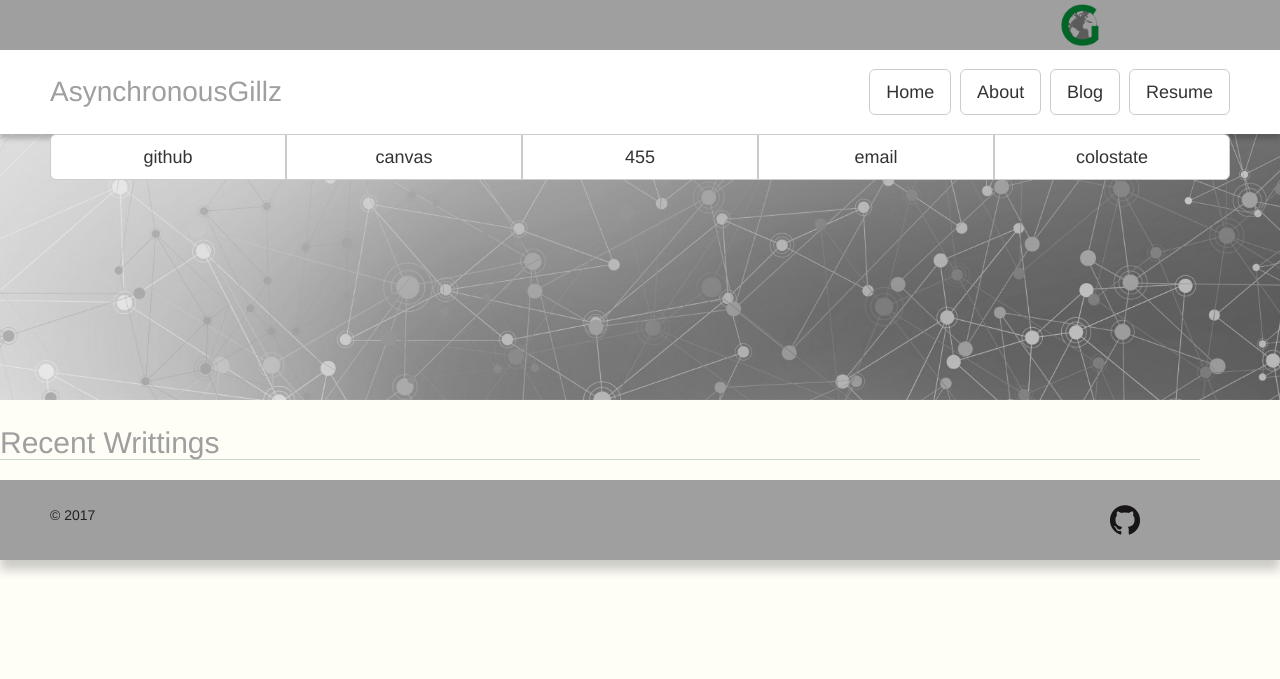
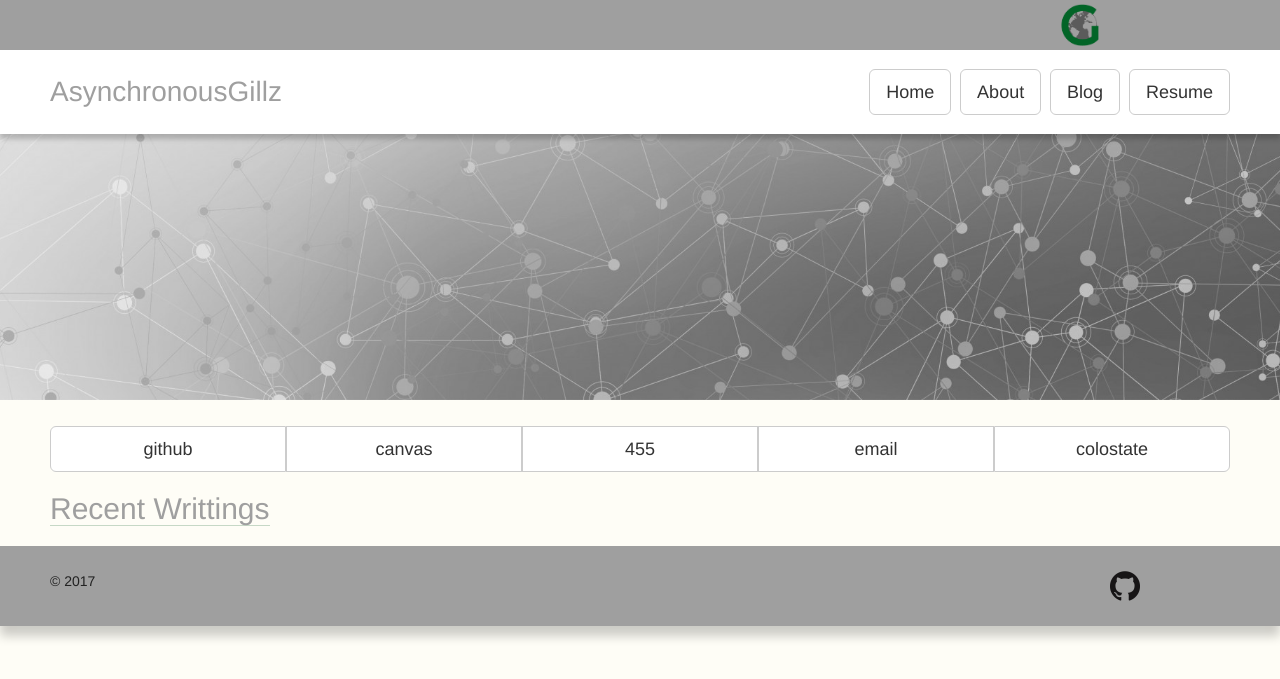
Before and after one commit to GerhardOfRivia/GerhardOfRivia.github.io, a Jekyll site: the page built from index.md, in a window 1280 px wide. Shown: the top 679 px of the page. Built offline with Jekyll 4.4.1, drawn with Linux system fonts in a browser that asks for light colours; nearby versions of some CDN libraries.

Commit message:
Move nav-bottom out of header

```diff
--- a/_includes/nav.html
+++ b/_includes/nav.html
@@ -29,6 +29,7 @@
 		<div id="top-cover-image-wrapper">
 			<div id="top-cover-image-inner" data-anchor-target="#skrollr > main" data-0="top:-10%" data-top-top="top:0%" class="skrollable skrollable-between" style="top: -10%;"></div>
 		</div>
+	</header>
 	<div class="sticky" id="nav-bottom">
 		<div class="sheet">
 			<div class="btn-group btn-group-justified" role="group" aria-label="quick links">
@@ -40,4 +41,3 @@
 			</div>
 		</div>
 	</div>
-	</header>
--- a/assets/styles.css
+++ b/assets/styles.css
@@ -44,6 +44,12 @@
 }
 main {
     max-width: 1200px;
+    margin: 0 auto;
+    padding: 0 10px;
+    display: -webkit-box;
+    display: -ms-flexbox;
+    display: flex
+
     -webkit-box-flex: 1;
     -ms-flex: 1 0 auto;
     flex: 1 0 auto;
```
Lines whose indentation alone changed are shown as unchanged.
